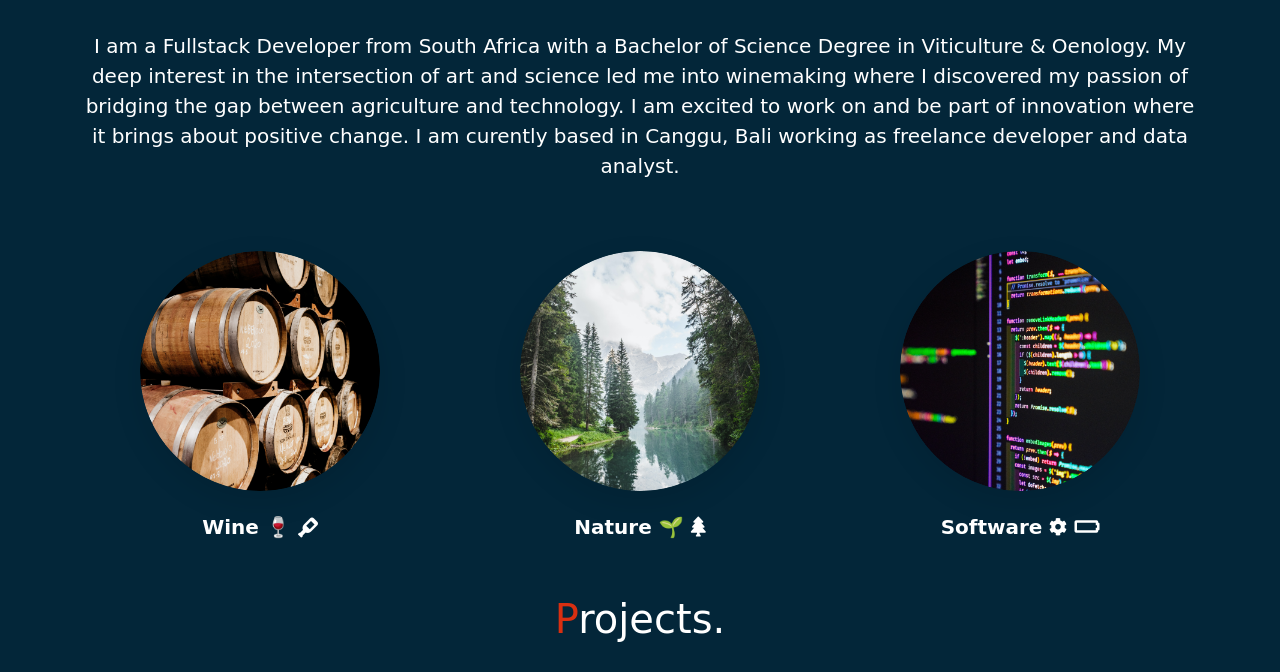
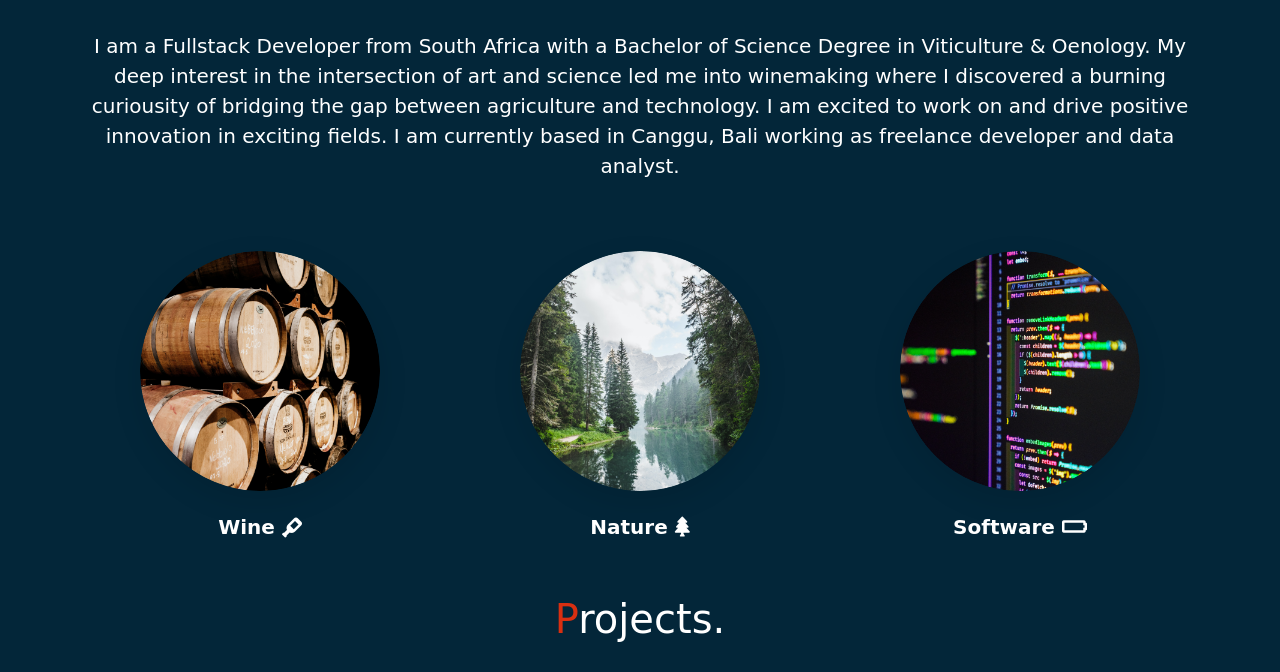
Before and after one commit to PieterBrune/Profile-Page, a plain HTML site: page index.html in a window 1280 px wide. Shown: the part 434-1106 px from the top of the page. Drawn offline with nearby package versions, Linux system fonts and the light colour scheme; a web font is replaced by a local one.

Commit message:
Edited the text and removed the emojis from the banner images

```diff
--- a/index.html
+++ b/index.html
@@ -63,11 +63,9 @@
     <h1><span class="name">H</span>ello, <span class="name">I</span>'m <span class="name">P</span>ieter</h1>
     <br>
     <p id="description">I am a Fullstack Developer from South Africa with a Bachelor of Science Degree in Viticulture &
-      Oenology. My deep interest in the intersection of art and science led me into winemaking where I discovered my
-      passion of bridging
-      the gap between agriculture and technology. I am excited to work on and be part of innovation where it brings
-      about
-      positive change. I am curently based in Canggu, Bali working as freelance developer and data analyst.</p>
+      Oenology. My deep interest in the intersection of art and science led me into winemaking where I discovered a
+      burning curiousity of bridging
+      the gap between agriculture and technology. I am excited to work on and drive positive innovation in exciting fields. I am currently based in Canggu, Bali working as freelance developer and data analyst.</p>
     <br>
   </div>
   <div class="container">
@@ -75,18 +73,18 @@
       <div class="col-12 col-lg-4">
         <div class="row-images" id="winebarrels"></div>
         <br>
-        <h2>Wine 🍷 <i class="fas fa-wine-bottle fa-spin"></i></h2>
+        <h2>Wine <i class="fas fa-wine-bottle fa-spin"></i></h2>
       </div>
       <div class="col-12 col-lg-4">
         <div class="row-images" id="nature"></div>
         <br>
-        <h2>Nature 🌱 <div id="animate-nature" class="fa"></div>
+        <h2>Nature <div id="animate-nature" class="fa"></div>
         </h2>
       </div>
       <div class="col-12 col-lg-4">
         <div class="row-images" id="code"></div>
         <br>
-        <h2>Software <i class="fa fa-cog fa-spin" style="font-size:18px"></i>
+        <h2>Software </i>
           <div id="charging" class="fa"></div>
         </h2>
       </div>
```
